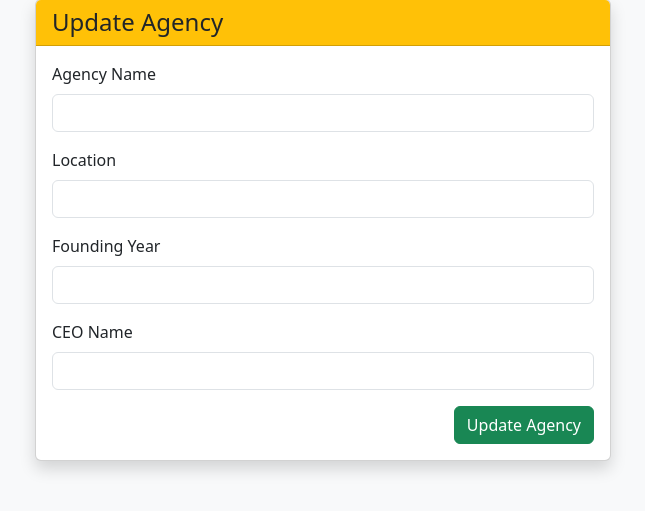
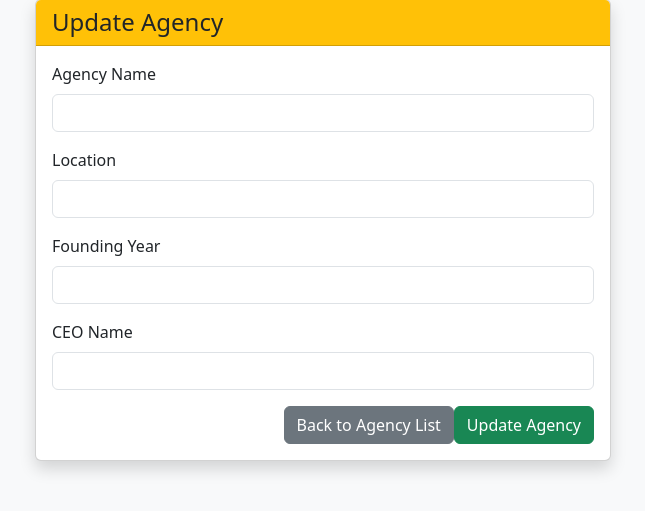
Before and after one commit to Angelique1701/AFL1_WebDev_Coupsaurus, a PHP site: page /view_AgencyUpdate.php in a window 1280 px wide. Shown: the part 49-560 px from the top of the page, without its empty margins (317-962 px from the left). Run offline with PHP 8.4, Linux system fonts and the light colour scheme; data that the repository does not hold is empty.

Commit message:
back button

```diff
--- a/view_AgencyUpdate.php
+++ b/view_AgencyUpdate.php
@@ -36,17 +36,18 @@
                 </div>
 
                 <div class="mb-3">
-                    <label for="ceo_name" class="form-label">CEO Name</label>
-                    <input type="text" class="form-control" id="ceo_name" name="ceo_name"
+                <label for="ceo_name" class="form-label">CEO Name</label>
+                <input type="text" class="form-control" id="ceo_name" name="ceo_name"
                         value="<?= htmlspecialchars($agency['ceo_name']); ?>" required>
                 </div>
 
                 <div class="d-flex justify-content-end">
-                    <button type="submit" class="btn btn-success">Update Agency</button>
+                <a href="controller.php?controller=agency&action=list" class="btn btn-secondary">Back to Agency List</a>
+                <button type="submit" class="btn btn-success">Update Agency</button>
                 </div>
-            </form>
+        </form>
         </div>
-    </div>
+</div>
 </div>
 
 <script src="https://cdn.jsdelivr.net/npm/bootstrap@5.3.8/dist/js/bootstrap.bundle.min.js"></script>
--- a/view_GroupAdd.php
+++ b/view_GroupAdd.php
@@ -38,6 +38,7 @@
     </div>
 
     <div class="text-center">
+        <a href="controller.php?controller=group&action=list" class="btn btn-secondary">Back to Group List</a>
         <button type="submit" class="btn btn-primary px-4">Submit</button>
     </div>
 </form>
--- a/view_GroupUpdate.php
+++ b/view_GroupUpdate.php
@@ -51,6 +51,7 @@
                 </div>
 
                 <div class="d-flex justify-content-end">
+                        <a href="controller.php?controller=group&action=list" class="btn btn-secondary">Back to Group List</a>
                         <button type="submit" class="btn btn-success">Update Group</button>
                 </div>
                 </form>
```
Also changed, not shown: view_AgencyAdd.php (+2 -1 lines), view_GroupList.php (+6 -4 lines).
